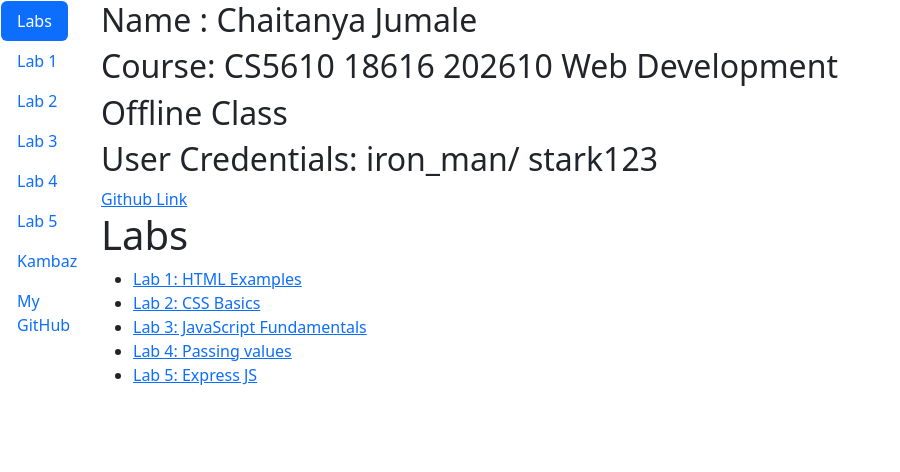
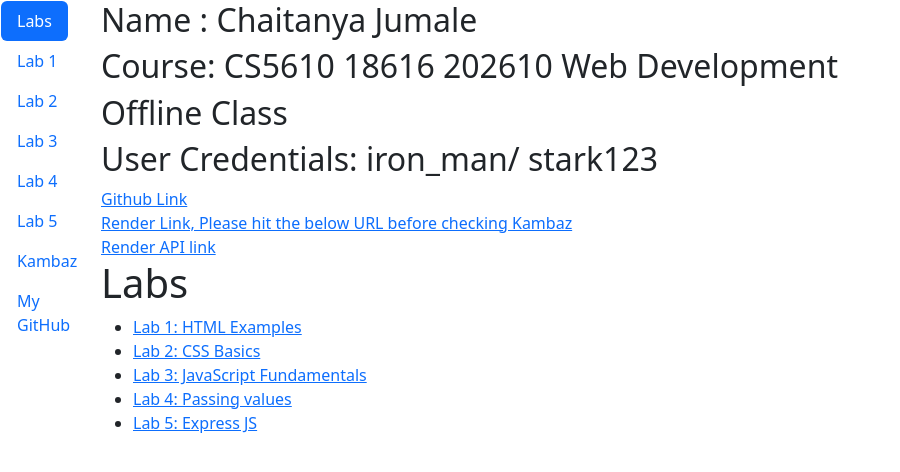
Before and after one commit to chaitanyajumale/-kambaz-next-js-ChaitanyaJumale, a Next.js app: page /Labs in a window 1280 px wide. Shown: the top 472 px of the page, without its empty margins (0-900 px from the left). Built offline with nearby package versions, Linux system fonts and the light colour scheme.

Commit message:
Added link for render

```diff
--- a/app/Labs/page.tsx
+++ b/app/Labs/page.tsx
@@ -9,6 +9,8 @@ export default function Labs() {
     <h2>User Credentials: iron_man/ stark123</h2>
 
     <a href="https://github.com/chaitanyajumale/-kambaz-next-js-ChaitanyaJumale">Github Link</a><br/>
+        <a href="https://kambaz-node-server-app-chaitanyajumale.onrender.com/">Render Link, Please hit the below URL before checking Kambaz</a><br/>
+                <a href="https://kambaz-node-server-app-chaitanyajumale.onrender.com/api/users">Render API link</a><br/>
 
      <h1>Labs</h1>
      <ul>
```
